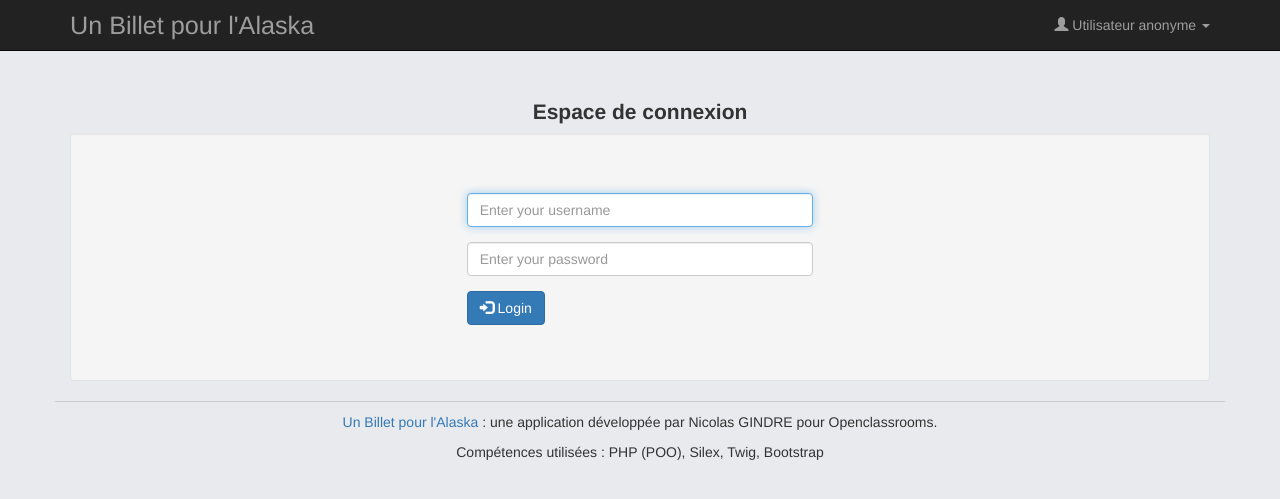
After one commit to nicodevweb/BilletSimpleAlaska, a PHP site: template views/login.html.twig in a window 1280 px wide. The commit adds this page. Shown: the top 499 px of the page. Run offline with PHP 8.4, Linux system fonts and the light colour scheme; the template is opened without the code that fills it, so the values that code supplies are empty; some libraries are stand-ins or nearby versions.

Commit message:
Add User business functionality with issue undefined id when trying to log in

```diff
--- a/views/layout.html.twig
+++ b/views/layout.html.twig
@@ -10,24 +10,56 @@
     <title>Un Billet pour l'Alaska - {% block title %}{% endblock %}</title>
 </head>
 <body>
-	<div class="container-fluid">
-		<nav class="navbar-fixed-top">
 	<div class="container">
-				<div class="row">
-					<h1><a href="{{ path('home') }}">Un Billet pour l'Alaska</a></h1>
+        <nav class="navbar navbar-default navbar-fixed-top navbar-inverse" role="navigation">
+            <div class="container">
+                <div class="navbar-header">
+                    <button type="button" class="navbar-toggle" data-toggle="collapse" data-target="#navbar-collapse-target">
+                        <span class="icon-bar"></span>
+                        <span class="icon-bar"></span>
+                        <span class="icon-bar"></span>
+                    </button>
+                    <a class="navbar-brand" href="{{ path('home') }}">Un Billet pour l'Alaska</a>
                 </div>
+                <div class="collapse navbar-collapse" id="navbar-collapse-target">
+                    <ul class="nav nav-inverse navbar-nav navbar-right">
+                        {% if is_granted('IS_AUTHENTICATED_FULLY') %}
+                            <li class="dropdown">
+                            <a href="#" class="dropdown-toggle" data-toggle="dropdown">
+                                <span class="glyphicon glyphicon-user"></span> Bienvenue, {{ app.user.username }} <b class="caret"></b></a>
+                                <ul class="dropdown-menu">
+                                    <li><a href="{{ path('logout') }}">Se déconnecter</a></li>
+                                </ul>
+                            </li>
+                        {% else %}
+                            <li class="dropdown">
+                            <a href="#" class="dropdown-toggle" data-toggle="dropdown">
+                                <span class="glyphicon glyphicon-user"></span> Utilisateur anonyme <b class="caret"></b></a>
+                                <ul class="dropdown-menu">
+                                    <li><a href="{{ path('login') }}">Connexion</a></li>
+                                </ul>
+                            </li>
+                        {% endif %}
+                    </ul>
                 </div>
+            </div><!-- /.container -->
         </nav>
-		{% block path %}{% endblock %}
+	</div>
+
 	<div class="container">
 		{% block content %}{% endblock %}
 	</div>
+
 	<footer class="container">
 		<div class="row">
 			<p><a href="{{ path('home') }}">Un Billet pour l'Alaska</a> : une application développée par Nicolas GINDRE pour Openclassrooms.</p>
 			<p>Compétences utilisées : PHP (POO), Silex, Twig, Bootstrap</p>
 		</div>
 	</footer>
-    </div>
+
+    <!-- jQuery -->
+    <script src="{{ asset('/lib/jquery/jquery.min.js') }}"></script>
+    <!-- JavaScript Boostrap plugin -->
+    <script src="{{ asset('/lib/bootstrap/js/bootstrap.min.js') }}"></script>
 </body>
 </html>
--- /dev/null
+++ b/views/login.html.twig
@@ -0,0 +1,31 @@
+{% extends 'layout.html.twig' %}
+
+{% block title %}Espace de connexion{% endblock %}
+
+{% block content %}
+    <h2 class="text-center">{{ block('title') }}</h2>
+{% if error %}
+    <div class="alert alert-danger">
+        <strong>Login failed!</strong> {{ error }}
+    </div>
+{% endif %}
+    <div class="well">
+        <form class="form-signin form-horizontal" role="form" action="{{ path('login_check') }}" method="post">
+            <div class="form-group">
+                <div class="col-sm-6 col-sm-offset-3 col-md-4 col-md-offset-4">
+                <input type="text" name="_username" value="{{ last_username }}" class="form-control" placeholder="Enter your username" required autofocus>
+                </div>
+            </div>
+            <div class="form-group">
+                <div class="col-sm-6 col-sm-offset-3 col-md-4 col-md-offset-4">
+                    <input type="password" name="_password" class="form-control" placeholder="Enter your password" required>
+                </div>
+            </div>
+            <div class="form-group">
+                <div class="col-sm-6 col-sm-offset-3 col-md-4 col-md-offset-4">
+                    <button type="submit" class="btn btn-default btn-primary"><span class="glyphicon glyphicon-log-in"></span> Login</button>
+                </div>
+            </div>
+        </form>
+    </div>
+{% endblock %}
--- a/web/css/billetalaska.css
+++ b/web/css/billetalaska.css
@@ -4,9 +4,11 @@
  * BilletSimpleAlaska
  */
 
+
 /**
  * Main page properties
  */
+
 
 a:hover, a:focus
 {
@@ -16,20 +18,8 @@ a:hover, a:focus
 body
 {
 	background-color : #E9EAED;
-	padding-top : 70px;
+	padding-top : 80px;
 	text-align : justify;
-}
-
-h1
-{
-	color : white;
-	font-family: 'Open Sans', sans-serif;
-	font-size : 2em;
-}
-
-h1 a, h1 a:hover, h1 a:focus
-{
-	color : inherit;
 }
 
 h2
@@ -41,8 +31,7 @@ h2
 
 nav
 {
-	background-color : #333333;
-	padding-bottom : 10px;
+	background-color: #3b3b3b;
 }
 
 footer
@@ -67,19 +56,11 @@ footer
 	font-style : italic;
 }
 
-.path
+.navbar-brand
 {
-	background-color : white;
-	border-bottom : 1px solid #ccc;
-	margin-bottom : 20px;
-	line-height: 40px;
+	font-size : 1.8em;
 }
 
-.path p
-{
-	margin-bottom : 0px;
-	padding : 0px;
-}
 
 /**
  * Ticket view specifications
@@ -95,9 +76,11 @@ article
 	padding : 0 20px 10px 20px;
 }
 
+
 /**
  * Comment specifications
  */
+
 
  legend
  {
@@ -132,3 +115,14 @@ legend span
 	color : #e74c3c;
 	margin-bottom : 40px;
 }
+
+
+/**
+ * Login specifications
+ */
+
+
+form
+{
+	margin-top : 40px;
+}
```
Also changed, not shown: app/app.php (+23 -0 lines), app/routes.php (+10 -0 lines), src/DAO/CommentDAO.php (+19 -3 lines), src/DAO/UserDAO.php (added, +89 -0 lines), src/Domain/Comment.php (+7 -1 lines), src/Domain/User.php (added, +97 -0 lines), views/index.html.twig (+0 -8 lines), views/ticket.html.twig (+9 -9 lines). Lines whose indentation alone changed are shown as unchanged.
